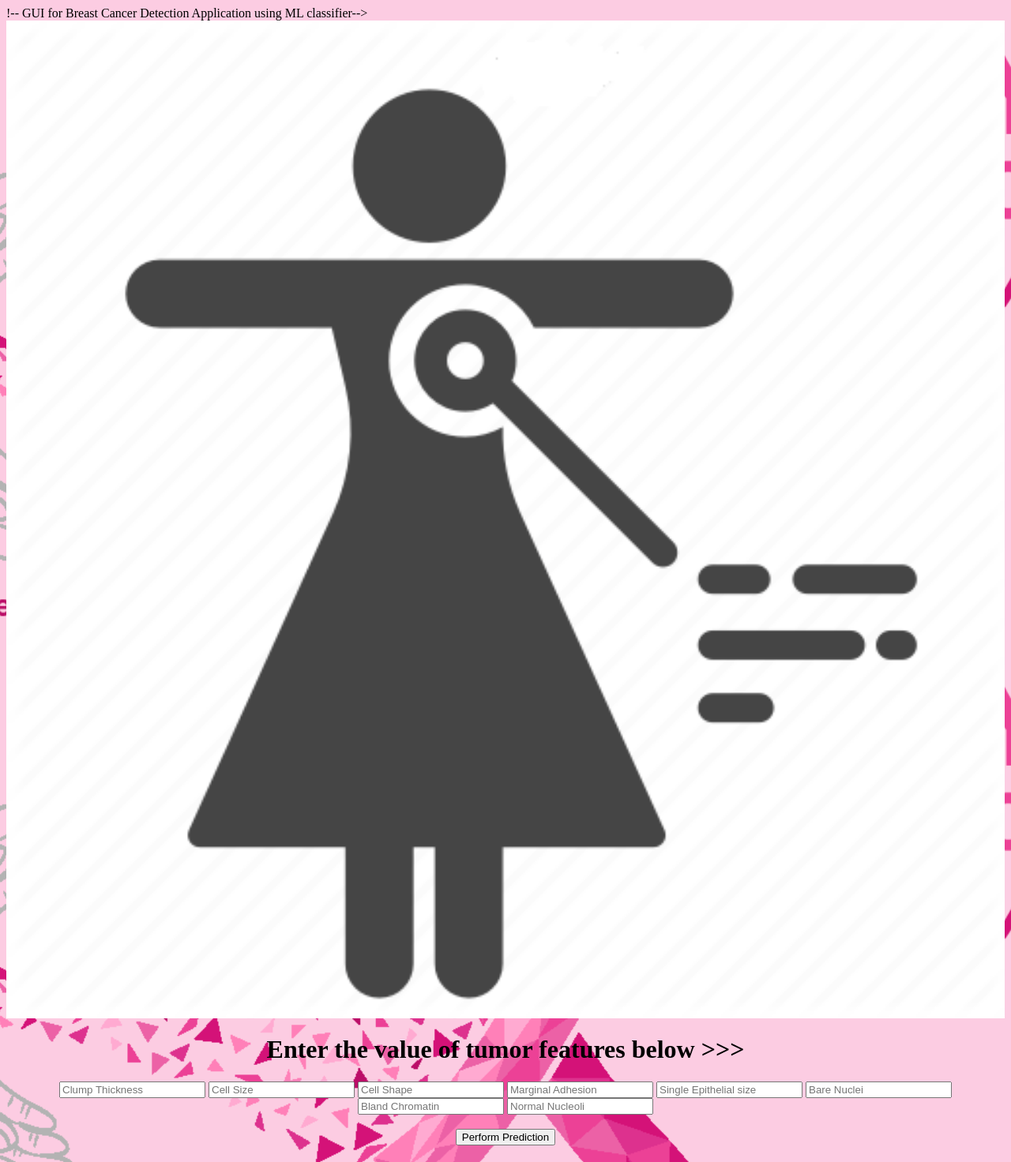
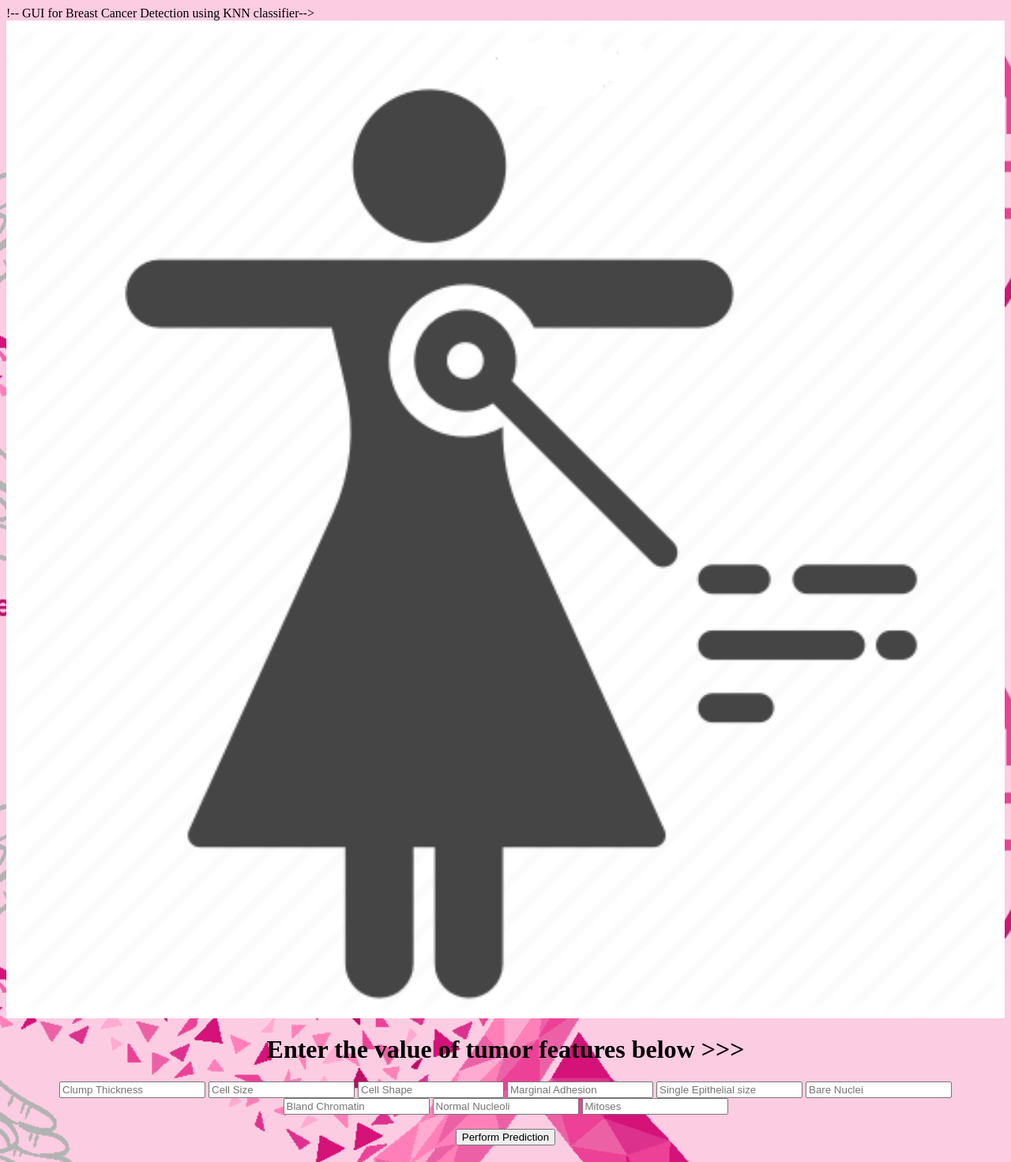
Before and after one commit to prathibha07/Breast-Cancer-Detection, a Flask app: page / in a window 1280 px wide. Shown: the whole page at 79% size. Run offline with Flask 2, Linux system fonts and the light colour scheme; parts of the project's set-up code (start-up, migrations or seed data) failed here and were passed over.

Commit message:
Update index.html

```diff
--- a/templates/index.html
+++ b/templates/index.html
@@ -1,4 +1,4 @@
-!-- GUI for Breast Cancer Detection Application using ML classifier-->
+!-- GUI for Breast Cancer Detection using KNN classifier-->
 
 <!DOCTYPE html>
 <html >
@@ -60,13 +60,12 @@
 	<input type="text" name="bare_nuclei" placeholder="Bare Nuclei" required="required" />
 	<input type="text" name="bland_chromatin" placeholder="Bland Chromatin" required="required" />
 	<input type="text" name="normal_nucleoli" placeholder="Normal Nucleoli" required="required" />
+	<input type="text" name="mitoses" placeholder="Mitoses" required="required" />
 	<br>
         <br>
 
 	<input type="submit" class="btn-info" value="Perform Prediction">
-        <!-- Show button -->
-        <!--div class="button_cont" align="center"><a class="button_css" href="http://bit.ly/breast-cancer-ml-project" target="_blank" rel="nofollow noopener">
-        <!--button type="submit" class="btn btn-primary btn-block btn-large"><strong>Perform Prediction</strong></button></a>
+
 
    </div>
 
```
